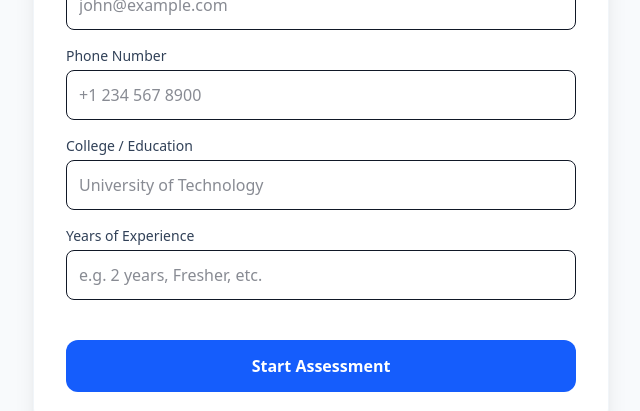
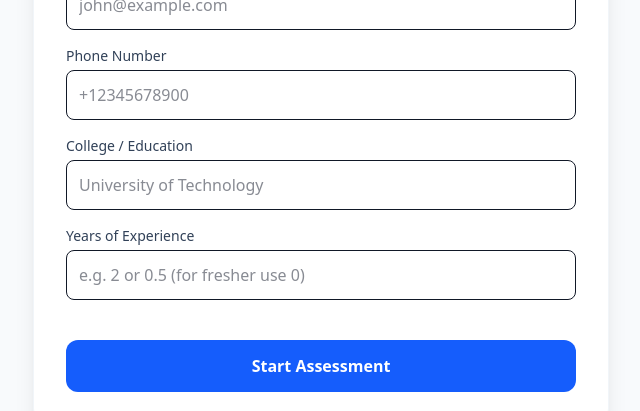
Before and after one commit to Aryan2627/hire, a Next.js app: page /onboarding in a window 1280 px wide. Shown: the part 315-726 px from the top of the page, without its empty margins (319-959 px from the left). Built offline with nearby package versions, Linux system fonts and the light colour scheme.

Commit message:
feat(onboarding): apply rigid data type validation rules to form inputs

```diff
--- a/src/app/onboarding/page.tsx
+++ b/src/app/onboarding/page.tsx
@@ -50,26 +50,73 @@ export default function OnboardingPage() {
         <form onSubmit={handleSubmit} className="space-y-4">
           <div>
             <label className="block text-sm font-medium text-slate-700 mb-1">Full Name</label>
-            <input type="text" required value={formData.name} onChange={e => setFormData({...formData, name: e.target.value})} className="w-full p-3 border rounded-lg outline-none focus:border-blue-500" placeholder="John Doe" />
+            <input
+              type="text"
+              required
+              minLength={2}
+              maxLength={100}
+              pattern="^[a-zA-Z\s\-]+$"
+              title="Name must only contain letters, spaces, and hyphens"
+              value={formData.name}
+              onChange={e => setFormData({...formData, name: e.target.value})}
+              className="w-full p-3 border rounded-lg outline-none focus:border-blue-500 invalid:focus:border-red-500"
+              placeholder="John Doe"
+            />
           </div>
           <div>
             <label className="block text-sm font-medium text-slate-700 mb-1">Email Address</label>
-            <input type="email" required value={formData.email} onChange={e => setFormData({...formData, email: e.target.value})} className="w-full p-3 border rounded-lg outline-none focus:border-blue-500" placeholder="john@example.com" />
+            <input
+              type="email"
+              required
+              value={formData.email}
+              onChange={e => setFormData({...formData, email: e.target.value})}
+              className="w-full p-3 border rounded-lg outline-none focus:border-blue-500 invalid:focus:border-red-500"
+              placeholder="john@example.com"
+            />
           </div>
           <div>
             <label className="block text-sm font-medium text-slate-700 mb-1">Phone Number</label>
-            <input type="tel" required value={formData.phone} onChange={e => setFormData({...formData, phone: e.target.value})} className="w-full p-3 border rounded-lg outline-none focus:border-blue-500" placeholder="+1 234 567 8900" />
+            <input
+              type="tel"
+              required
+              pattern="^\+?[0-9]{10,15}$"
+              title="Enter a valid 10 to 15 digit phone number (can start with +)"
+              value={formData.phone}
+              onChange={e => setFormData({...formData, phone: e.target.value})}
+              className="w-full p-3 border rounded-lg outline-none focus:border-blue-500 invalid:focus:border-red-500"
+              placeholder="+12345678900"
+            />
           </div>
           <div>
             <label className="block text-sm font-medium text-slate-700 mb-1">College / Education</label>
-            <input type="text" required value={formData.education} onChange={e => setFormData({...formData, education: e.target.value})} className="w-full p-3 border rounded-lg outline-none focus:border-blue-500" placeholder="University of Technology" />
+            <input
+              type="text"
+              required
+              minLength={3}
+              maxLength={150}
+              value={formData.education}
+              onChange={e => setFormData({...formData, education: e.target.value})}
+              className="w-full p-3 border rounded-lg outline-none focus:border-blue-500 invalid:focus:border-red-500"
+              placeholder="University of Technology"
+            />
           </div>
           <div>
             <label className="block text-sm font-medium text-slate-700 mb-1">Years of Experience</label>
-            <input type="text" required value={formData.experience} onChange={e => setFormData({...formData, experience: e.target.value})} className="w-full p-3 border rounded-lg outline-none focus:border-blue-500" placeholder="e.g. 2 years, Fresher, etc." />
+            <input
+              type="number"
+              required
+              min="0"
+              max="50"
+              step="0.5"
+              title="Enter a numerical value (e.g., 0 for fresher, 2.5 for 2.5 years)"
+              value={formData.experience}
+              onChange={e => setFormData({...formData, experience: e.target.value})}
+              className="w-full p-3 border rounded-lg outline-none focus:border-blue-500 invalid:focus:border-red-500"
+              placeholder="e.g. 2 or 0.5 (for fresher use 0)"
+            />
           </div>
 
-          <button type="submit" disabled={loading} className="w-full bg-blue-600 hover:bg-blue-700 text-white font-semibold py-3.5 rounded-xl mt-6 transition-all">
+          <button type="submit" disabled={loading} className="w-full bg-blue-600 hover:bg-blue-700 text-white font-semibold py-3.5 rounded-xl mt-6 transition-all disabled:opacity-50">
             {loading ? 'Registering...' : 'Start Assessment'}
           </button>
         </form>
```
